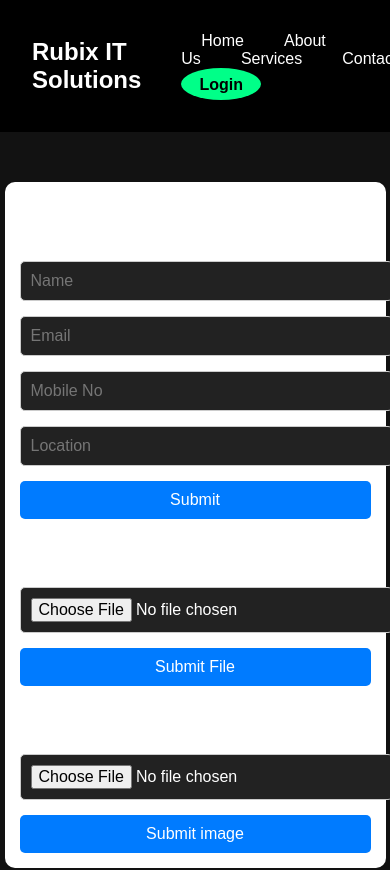
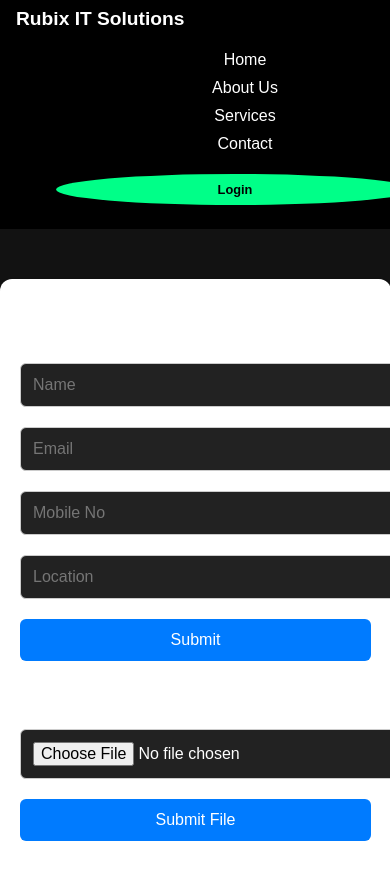
Before and after one commit to kothakrishna/eduapp, a React (Create React App) app in the folder my-app/: page /Insert in a window 390 px wide. Shown: the top 870 px of the page. Built offline with nearby package versions, Linux system fonts and the light colour scheme.

Commit message:
improved excel file reading and image reading code part

```diff
--- a/my-app/src/components/ChatOllama/ChatOllama.js
+++ b/my-app/src/components/ChatOllama/ChatOllama.js
@@ -43,7 +43,7 @@ const ChatOllama = () => {
         // Append Llama's response to chat log
         setChatLog((prevChatLog) => [
           ...prevChatLog,
-          { type: 'llama', message: `Llama: ${json.message}`, audio: json.audio },
+          { type: 'llama', message: `mentor: ${json.message}`, audio: json.audio },
         ]);
 
         // Scroll to the bottom of the chat log
--- a/my-app/src/components/DbInsert/Insert.css
+++ b/my-app/src/components/DbInsert/Insert.css
@@ -1,62 +1,68 @@
 /* General styles */
-
 
 /* Center container */
 .container {
-    max-width: 500px;
+    max-width: 600px;
     margin: 50px auto;
     background: #ffffff;
-    padding: 20px;
-    border-radius: 10px;
-    box-shadow: 0 4px 6px rgba(0, 0, 0, 0.1);
+    padding: 30px;
+    border-radius: 12px;
+    box-shadow: 0 6px 10px rgba(0, 0, 0, 0.1);
+    transition: box-shadow 0.3s;
+}
+
+.container:hover {
+    box-shadow: 0 8px 15px rgba(0, 0, 0, 0.2);
 }
 
 /* Form styles */
 form {
     display: flex;
     flex-direction: column;
-    gap: 15px;
+    gap: 20px;
 }
 
 label {
     font-weight: bold;
-    margin-bottom: 5px;
+    margin-bottom: 8px;
     display: block;
-    color: #555;
+    color: #333;
 }
 
 input[type="text"],
 input[type="email"],
 input[type="file"] {
-    padding: 10px;
+    padding: 12px;
     border: 1px solid #ccc;
-    border-radius: 5px;
+    border-radius: 6px;
     font-size: 16px;
     width: 100%;
     outline: none;
+    transition: border-color 0.3s, box-shadow 0.3s;
 }
 
 input[type="text"]:focus,
 input[type="email"]:focus,
 input[type="file"]:focus {
     border-color: #007bff;
-    box-shadow: 0 0 5px rgba(0, 123, 255, 0.5);
+    box-shadow: 0 0 8px rgba(0, 123, 255, 0.5);
 }
 
 /* Buttons */
 button {
-    padding: 10px 15px;
+    padding: 12px 18px;
     background-color: #007bff;
     color: white;
     border: none;
-    border-radius: 5px;
+    border-radius: 6px;
     font-size: 16px;
     cursor: pointer;
-    transition: background-color 0.3s;
+    transition: background-color 0.3s, transform 0.3s;
 }
 
 button:hover {
     background-color: #0056b3;
+    transform: translateY(-2px);
 }
 
 button:disabled {
@@ -66,17 +72,18 @@ button:disabled {
 
 /* File upload section */
 .file-upload {
-    margin-top: 20px;
-    padding: 15px;
+    margin-top: 25px;
+    padding: 20px;
     border: 2px dashed #ccc;
-    border-radius: 5px;
+    border-radius: 6px;
     text-align: center;
     cursor: pointer;
-    transition: border-color 0.3s;
+    transition: border-color 0.3s, background-color 0.3s;
 }
 
 .file-upload:hover {
     border-color: #007bff;
+    background-color: #f9f9f9;
 }
 
 .file-upload input {
@@ -93,6 +100,6 @@ button:disabled {
 @media (max-width: 768px) {
     .container {
         width: 90%;
-        padding: 15px;
+        padding: 20px;
     }
 }
--- a/my-app/src/components/mainPage/Header.css
+++ b/my-app/src/components/mainPage/Header.css
@@ -56,3 +56,58 @@
 .login-button:hover {
   background-color: #00e676;
 }
+
+/* Media Queries for responsiveness */
+@media (max-width: 768px) {
+  .header {
+    flex-direction: column;
+    align-items: flex-start;
+  }
+
+  .nav-links {
+    flex-direction: column;
+    gap: 1rem;
+    width: 100%;
+  }
+
+  .nav-links ul {
+    display: flex;
+    flex-direction: column;
+    width: 100%;
+  }
+
+  .nav-links ul li {
+    width: 100%;
+    text-align: center;
+  }
+
+  .login-button {
+    width: 100%;
+    height: auto;
+    padding: 0.5rem;
+    margin-top: 1rem;
+  }
+}
+
+@media (max-width: 480px) {
+  .header {
+    padding: 0.5rem 1rem;
+  }
+
+  .logo {
+    font-size: 1.2rem;
+  }
+
+  .nav-links {
+    gap: 0.5rem;
+  }
+
+  .nav-links ul li {
+    padding: 5px 10px;
+  }
+
+  .login-button {
+    font-size: 0.8rem;
+    padding: 0.5rem;
+  }
+}
```
Also changed, not shown: 3 other files (tests, documents, lock files or other folders). Lines whose indentation alone changed are shown as unchanged.
